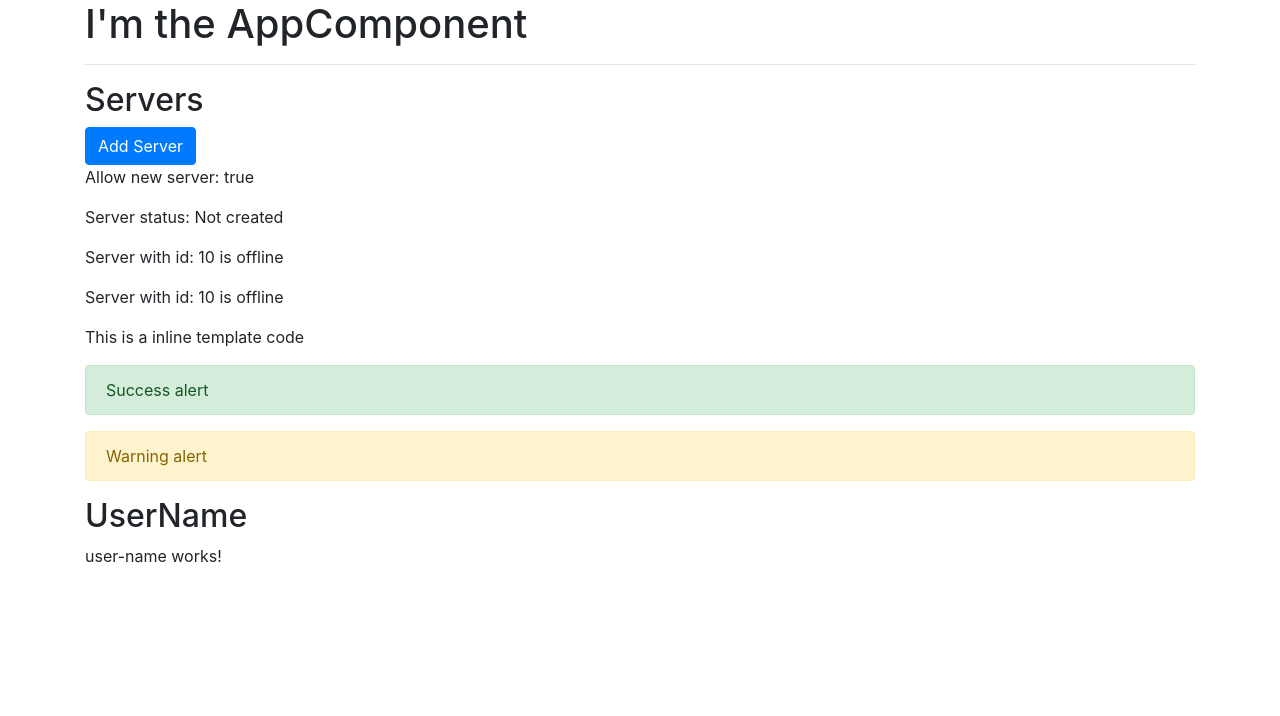
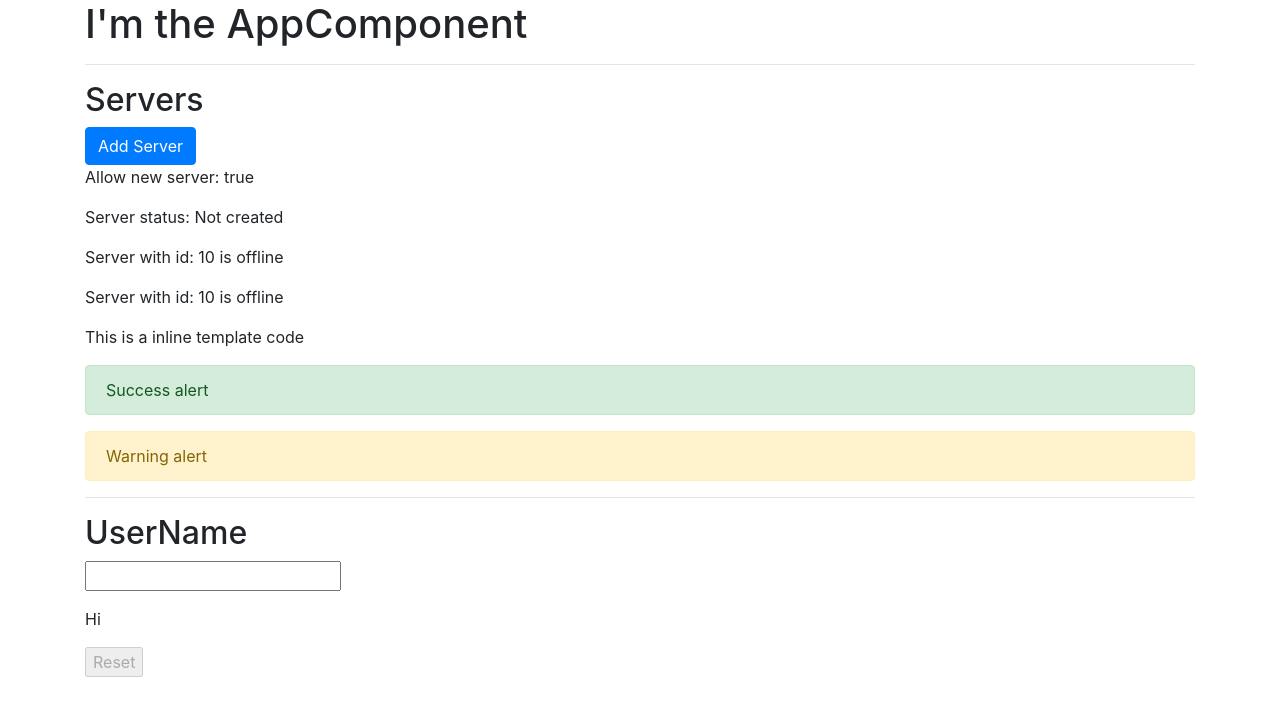
Before and after one commit to maiconfz/angular-playground, an Angular app in the folder the-complete-guid-to-angular-course/my-first-app/: page / in a window 1280 px wide. Shown: the top 716 px of the page. Built offline with nearby package versions, Linux system fonts and the light colour scheme.

Commit message:
Mix up databing to username

```diff
--- a/the-complete-guid-to-angular-course/my-first-app/src/app/app.component.html
+++ b/the-complete-guid-to-angular-course/my-first-app/src/app/app.component.html
@@ -8,6 +8,7 @@
             <app-inline-template></app-inline-template>
             <app-success-alert></app-success-alert>
             <app-warning-alert></app-warning-alert>
+            <hr />
             <h2>UserName</h2>
             <app-user-name></app-user-name>
         </div>
--- a/the-complete-guid-to-angular-course/my-first-app/src/app/user-name/user-name.component.html
+++ b/the-complete-guid-to-angular-course/my-first-app/src/app/user-name/user-name.component.html
@@ -1 +1,3 @@
-<p>user-name works!</p>
+<p><input type="text" name="username" [(ngModel)]="username"></p>
+<p>Hi {{username}}</p>
+<p><input type="button" value="Reset" (click)="reset()" [disabled]="!username || username.length == 0"></p>
--- a/the-complete-guid-to-angular-course/my-first-app/src/app/user-name/user-name.component.ts
+++ b/the-complete-guid-to-angular-course/my-first-app/src/app/user-name/user-name.component.ts
@@ -6,10 +6,15 @@ import { Component, OnInit } from '@angular/core';
   styleUrls: ['./user-name.component.css']
 })
 export class UserNameComponent implements OnInit {
+  username : string;
 
   constructor() { }
 
   ngOnInit() {
   }
 
+  reset() {
+    this.username = "";
+  }
+
 }
```
